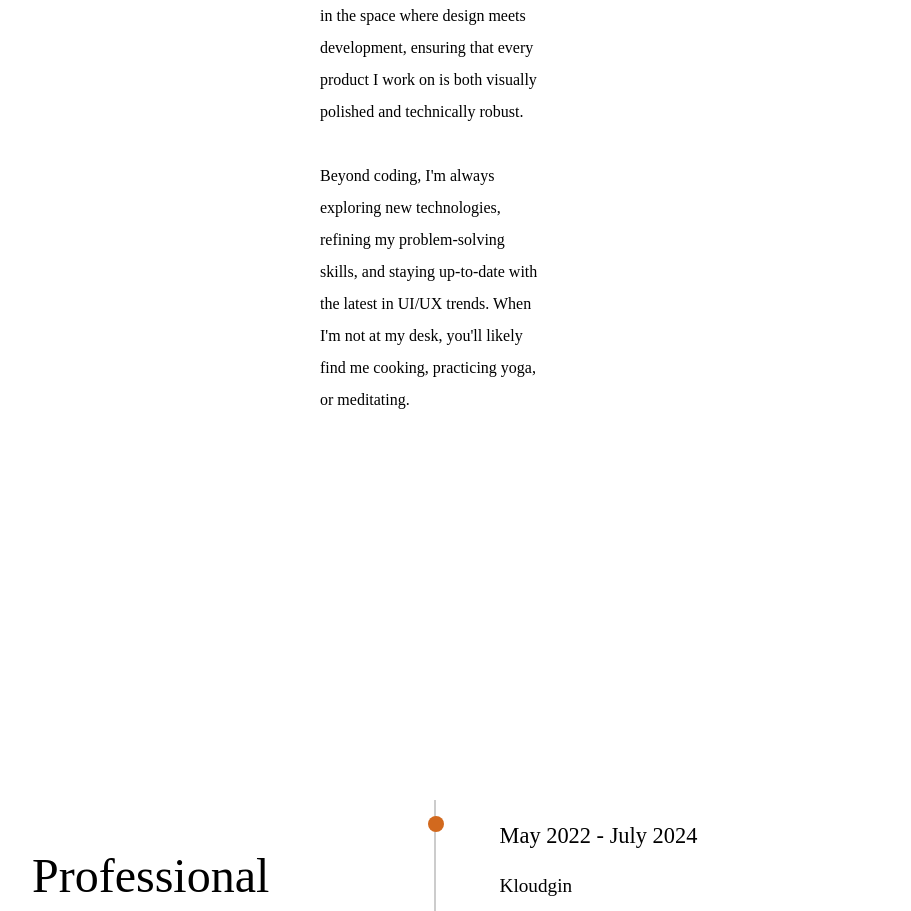
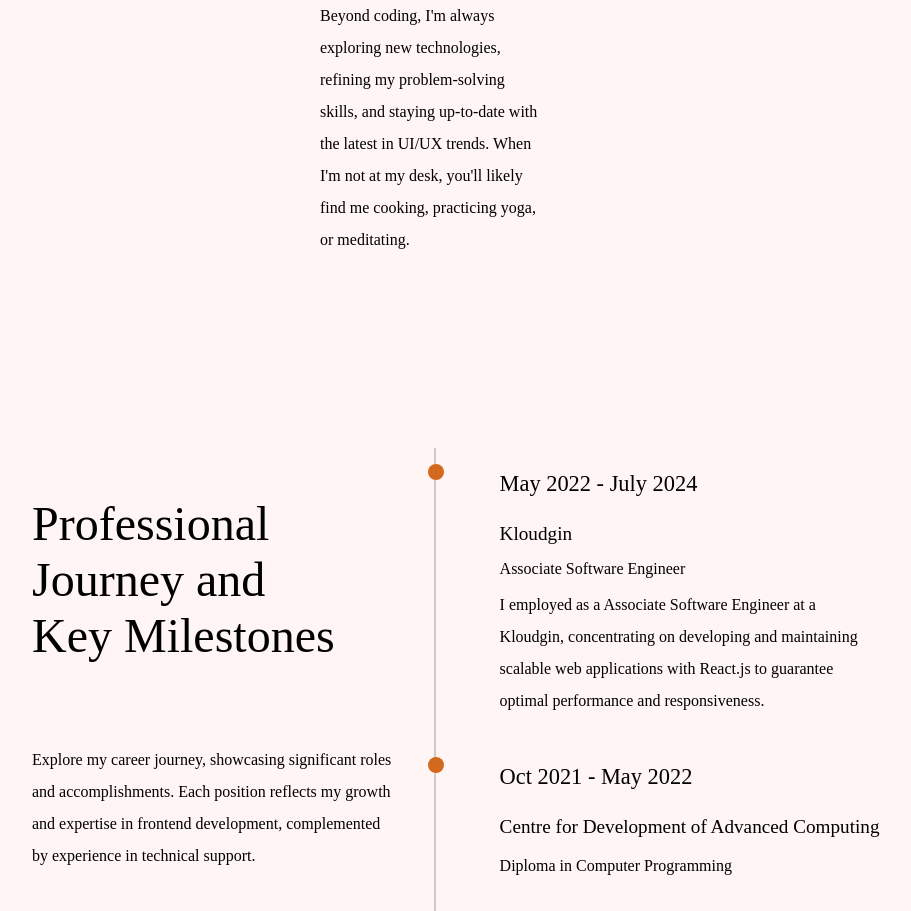
Before and after one commit to pooja-pimpalshende/portfolio, a React (Vite) app: page / in a window 1280 px wide. Shown: the part 1848-2759 px from the top of the page, without its empty margins (208-1119 px from the left). Built offline with nearby package versions, Linux system fonts and the light colour scheme; a web font is replaced by a local one.

Commit message:
Adjusted styles

```diff
--- a/src/components/About.module.css
+++ b/src/components/About.module.css
@@ -1,8 +1,8 @@
 .aboutContainer {
   display: flex;
   flex-direction: column;
-  margin: 10rem 25rem;
-  padding: 5rem;
+  margin: 0 25rem;
+  padding: 0 5rem;
 }
 
 .aboutContainer h2 {
--- a/src/components/Contact.module.css
+++ b/src/components/Contact.module.css
@@ -3,7 +3,8 @@
   flex-direction: column;
   align-items: center;
   padding: 2rem;
-  margin: 15rem 0 0 0;
+  margin: 10rem 0 0 0;
+  border-top: 1px solid #eee;
 }
 
 .contactContainer h2 {
--- a/src/components/Experience.module.css
+++ b/src/components/Experience.module.css
@@ -1,7 +1,7 @@
 .experienceContainer {
   display: flex;
   margin: 5rem 5rem;
-  padding: 5rem;
+  padding: 0 5rem;
   margin-top: 8rem;
 }
 
--- a/src/components/Home.module.css
+++ b/src/components/Home.module.css
@@ -1,6 +1,6 @@
 .homeContainer {
   display: flex;
-  margin: 10rem 5rem;
+  margin: 10rem 5rem 5rem 5rem;
   padding: 5rem;
 }
 
--- a/src/index.css
+++ b/src/index.css
@@ -1,8 +1,6 @@
 @import "tailwindcss";
 :root {
-  /* color-scheme: light dark; */
-  /* color: rgba(255, 255, 255, 0.87); */
-  /* background-color: #111111; */
+  background-color: #fff5f5;
 }
 
 p {
```
